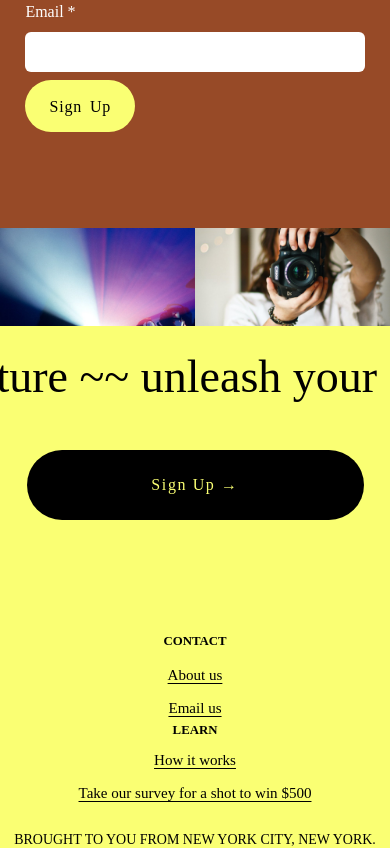
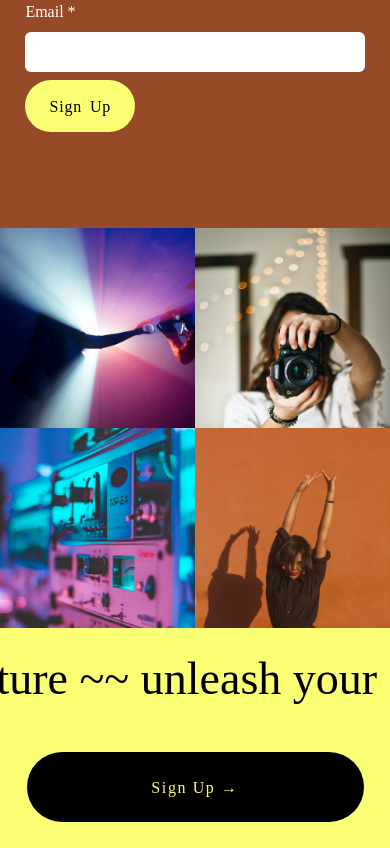
Before and after one commit to twali-xyz/drippi, a Next.js app: page / in a window 390 px wide. Shown: the part 4360-5208 px from the top of the page. Built offline with nearby package versions, Linux system fonts and the light colour scheme; a web font is replaced by a local one.

Commit message:
fix photo section on mobile, optimize team images

```diff
--- a/components/landing/photoSection.tsx
+++ b/components/landing/photoSection.tsx
@@ -9,25 +9,31 @@ const PhotoSection = () => {
   return (
     <Grid
       templateColumns={{ base: "repeat(2, 1fr)", md: "repeat(4, 1fr)" }}
-      maxH={"25vw"}
+      maxH={{ base: "unset", md: "25vw" }}
       overflowY={"hidden"}
       gap={0}
     >
-      <GridItem w="150%" h="auto" bg="blue.500">
+      <GridItem
+        h={{ base: "200px", md: "auto" }}
+        overflow={"hidden"}
+        w="150%"
+        bg="blue.500"
+      >
         <Image
           src={img1}
           alt={"Creator taking photo"}
           width={"1500"}
           height={"1500"}
-          style={{ objectFit: "cover" }}
+          style={{ objectFit: "cover", height: "inherit" }}
         />
       </GridItem>
       <GridItem
+        h={{ base: "200px", md: "auto" }}
+        overflow={"hidden"}
         w="100%"
-        h="auto"
         bg="blue.500"
         pos={"relative"}
-        bottom={"99px"}
+        bottom={{ base: "unset", md: "99px" }}
       >
         <Image
           src={img2}
@@ -38,11 +44,12 @@ const PhotoSection = () => {
         />
       </GridItem>
       <GridItem
+        h={{ base: "200px", md: "auto" }}
+        overflow={"hidden"}
         w="100%"
-        h="auto"
         bg="blue.500"
         pos={"relative"}
-        bottom={"99px"}
+        bottom={{ base: "unset", md: "99px" }}
       >
         <Image
           src={img3}
@@ -53,11 +60,12 @@ const PhotoSection = () => {
         />
       </GridItem>
       <GridItem
+        h={{ base: "200px", md: "auto" }}
+        overflow={"hidden"}
         w="100%"
-        h="auto"
         bg="blue.500"
         pos={"relative"}
-        bottom={"99px"}
+        bottom={{ base: "unset", md: "99px" }}
       >
         <Image
           src={img4}
--- a/pages/product.tsx
+++ b/pages/product.tsx
@@ -113,6 +113,7 @@ const Product = () => {
           animate={{ opacity: 1 }}
           transition={{ duration: 0.5 }}
           px={"0px"}
+          mx={{ base: "auto", md: "0" }}
           mr={"calc(12vw * .85)"}
           mt={{ base: 4, md: "calc(5vw * .85)" }}
           width={"100%"}
```
Also changed, not shown: pages/team.tsx (+38 -10 lines).
